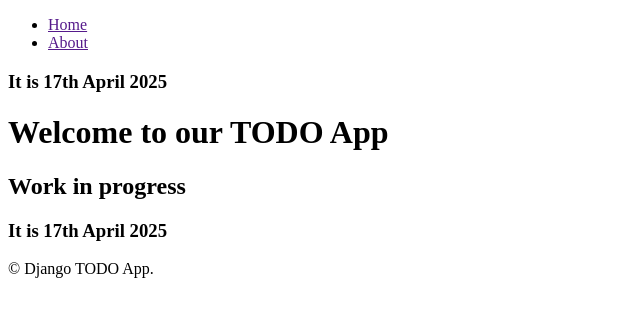
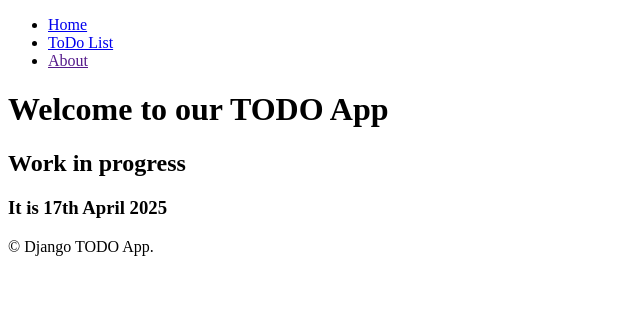
Before and after one commit to GORjinDev/django-todo-project, a Django app: page / in a window 1280 px wide. Shown: the top 317 px of the page, without its empty margins (0-640 px from the left). Run offline with Django 5.2, Linux system fonts and the light colour scheme.

Commit message:
templates added

```diff
--- a/templates/base.html
+++ b/templates/base.html
@@ -15,6 +15,9 @@
     {% endblock %}
 <footer>
     &copy; Django TODO App.
+    {% block footer %}
+
+    {% endblock footer %}
 </footer>
 </body>
 </html>
--- a/templates/components/navbar.html
+++ b/templates/components/navbar.html
@@ -1,7 +1,7 @@
 <nav>
     <ul>
-        <li><a href="">Home</a></li>
+        <li><a href="{% url 'index' %}">Home</a></li>
+        <li><a href="{% url 'todo_list:index' %}">ToDo List</a></li>
         <li><a href="">About</a></li>
     </ul>
 </nav>
-<h3>It is {% now "jS F Y" %}</h3>
--- /dev/null
+++ b/todo_list/templates/todo_list/base.html
@@ -0,0 +1,5 @@
+{% extends "base.html" %}
+
+{% block footer %}
+    ToDo List!
+{% endblock footer %}
--- /dev/null
+++ b/todo_list/urls.py
@@ -0,0 +1,9 @@
+from django.contrib import admin
+from django.urls import path, include
+from .views import index_view
+
+app_name = 'todo_list'
+
+urlpatterns = [
+    path("", index_view, name='index')
+]
--- a/todo_list/views.py
+++ b/todo_list/views.py
@@ -1,3 +1,5 @@
 from django.shortcuts import render
+from django.http import HttpResponse, HttpRequest
 
-# Create your views here.
+def index_view(request: HttpRequest) -> HttpRequest:
+    return render(request, "todo_list/index.html")
--- a/todo_manager/urls.py
+++ b/todo_manager/urls.py
@@ -15,10 +15,11 @@ Including another URLconf
     2. Add a URL to urlpatterns:  path('blog/', include('blog.urls'))
 """
 from django.contrib import admin
-from django.urls import path
+from django.urls import path, include
 from django.views.generic import TemplateView
 
 urlpatterns = [
     path('admin/', admin.site.urls),
-    path('', TemplateView.as_view(template_name='index.html'))
+    path("todos/", include("todo_list.urls")),
+    path('', TemplateView.as_view(template_name='index.html'), name = 'index')
 ]
```
Also changed, not shown: todo_list/templates/todo_list/index.html (added, +8 -0 lines).
